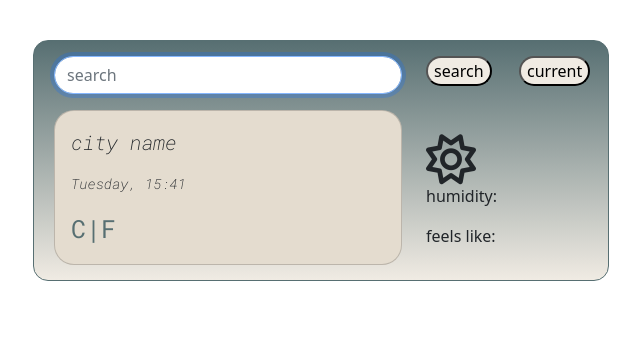
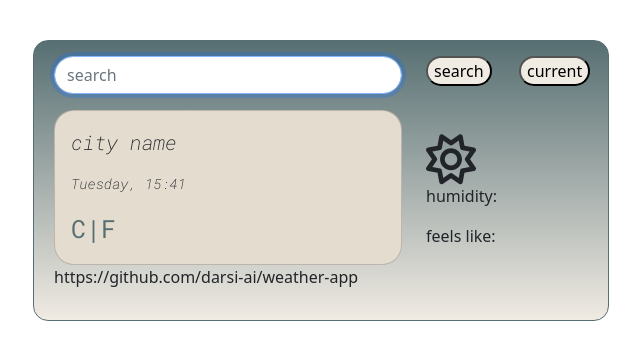
Before and after one commit to darsi-ai/weather-app, a plain HTML site: page index.html in a window 1280 px wide. Shown: the whole page, without its empty margins (319-959 px from the left). Drawn offline with nearby package versions, Linux system fonts and the light colour scheme.

Commit message:
added link to git

```diff
--- a/index.html
+++ b/index.html
@@ -52,6 +52,9 @@
                     feels like:
                 </p>
             </div>
+            <p class="linkToGit">
+                https://github.com/darsi-ai/weather-app
+            </p>
         </div>
     <script src="src/script.js"></script>
 </body>
```
